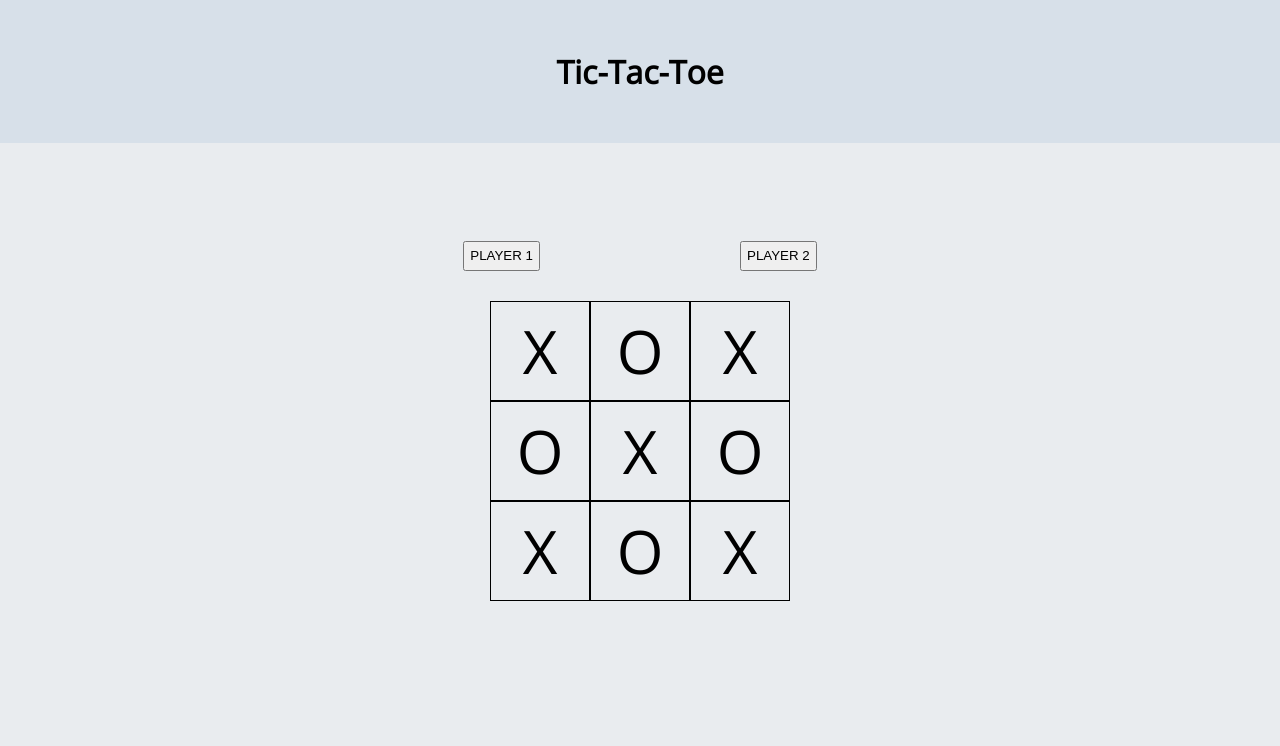
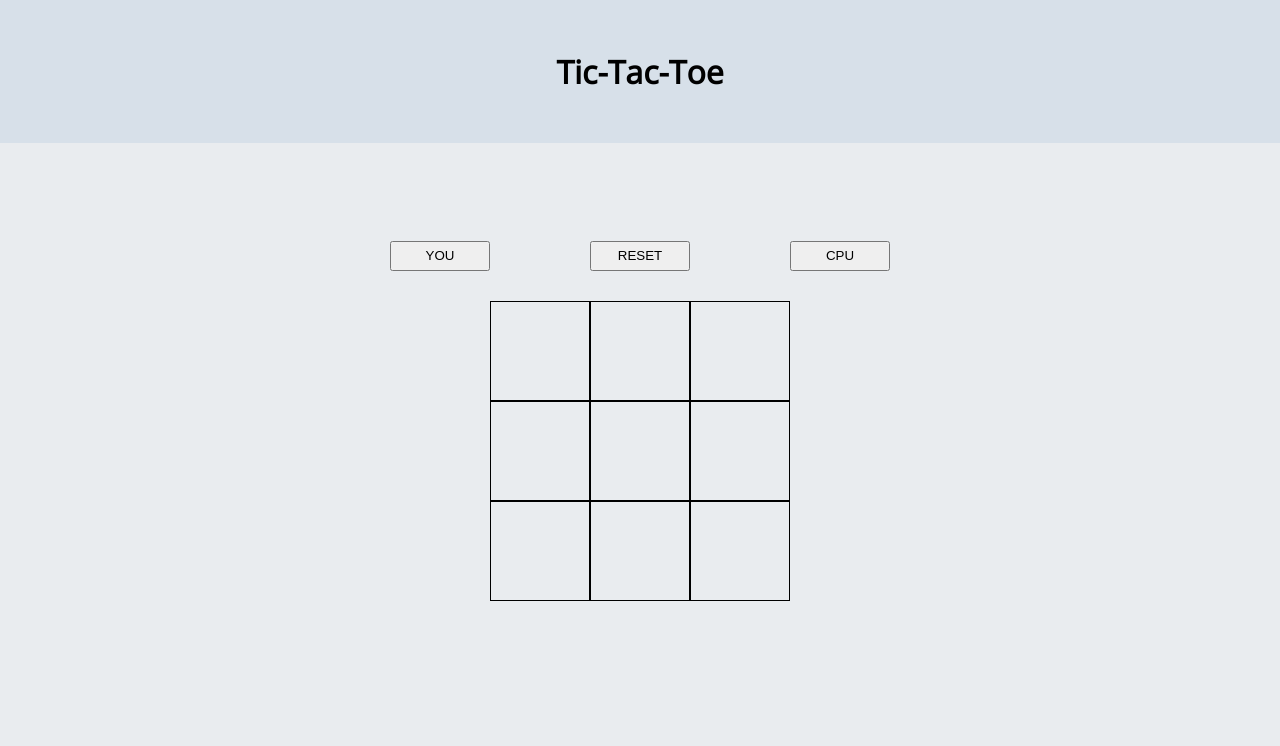
Before and after one commit to Crowe7/TTT, a plain HTML site: page index.html in a window 1280 px wide. Both pictures are taken after a click on the button "PLAYER 1". Shown: the top 746 px of the page. Drawn offline with nearby package versions, Linux system fonts and the light colour scheme.

Commit message:
added ability to assign a player based on which button clicked

```diff
--- a/index.html
+++ b/index.html
@@ -15,6 +15,7 @@
     <main class="flex-wrapper">
         <div class="player-buttons">
             <button id="player1" type="button">PLAYER 1</button>
+            <button id="reset" type="button">RESET</button>
             <button id="player2" type="button">PLAYER 2</button>
         </div>
         <div id="gameBoard">
--- a/script.js
+++ b/script.js
@@ -1,5 +1,5 @@
 const gameBoard = (() => {
-    let _gameBoard = ["X", "O", "X", "O", "X", "O", "X", "O","X"];
+    let _gameBoard = ["", "", "", "", "", "", "", "",""];
 
     function  _makeBoard() {
         for(i = 1; i <= 9; i++) {
@@ -20,10 +20,46 @@ const gameBoard = (() => {
 
     return {
         displayCurrentBoard,
+
     }
 
-})()
+})();
 
-gameBoard.displayCurrentBoard();
+// gameBoard.displayCurrentBoard();
+
+const Player = (name, sign) => {
+
+    return {name, sign};
+};
+
+const displayController = (() => {
+    let p1 = document.querySelector('#player1');
+    let p2 = document.querySelector('#player2');
+    let reset = document.querySelector('#reset');
+
+    function setPlayer() {
+        this.innerText = 'YOU';
+        if(this === p1) {
+            p2.innerText = 'CPU';
+            const player1 = Player('YOU', "X");
+            const player2 = Player('CPU', "O");
+        }
+        else {
+            p1.innerText = 'CPU';
+            const player1 = Player('CPU', "X");
+            const player2 = Player('YOU', "O");
+        }
+    }
+
+    p1.addEventListener('click', setPlayer);
+    p2.addEventListener('click', setPlayer);
+
+})();
+
+// maybe add a function to gameboard that allows the ability to pass a param based on div clicked
+// and what player to change the array and then run displaycurrntboard
 
 //display controller will be the "victory screen" and the player buttons and reset button
+//will also but a border around the current players button
+
+//maybe add
--- a/styles.css
+++ b/styles.css
@@ -21,7 +21,7 @@ body {
 .player-buttons {
     display: flex;
     flex-direction: row;
-    gap: 200px;
+    gap: 100px;
     height: 30px;
     margin-bottom: 30px;
     margin-top: 30px;
@@ -29,6 +29,7 @@ body {
 }
 .player-buttons button{
     padding: 5px;
+    width: 100px;
 }
 
 #gameBoard {
```
